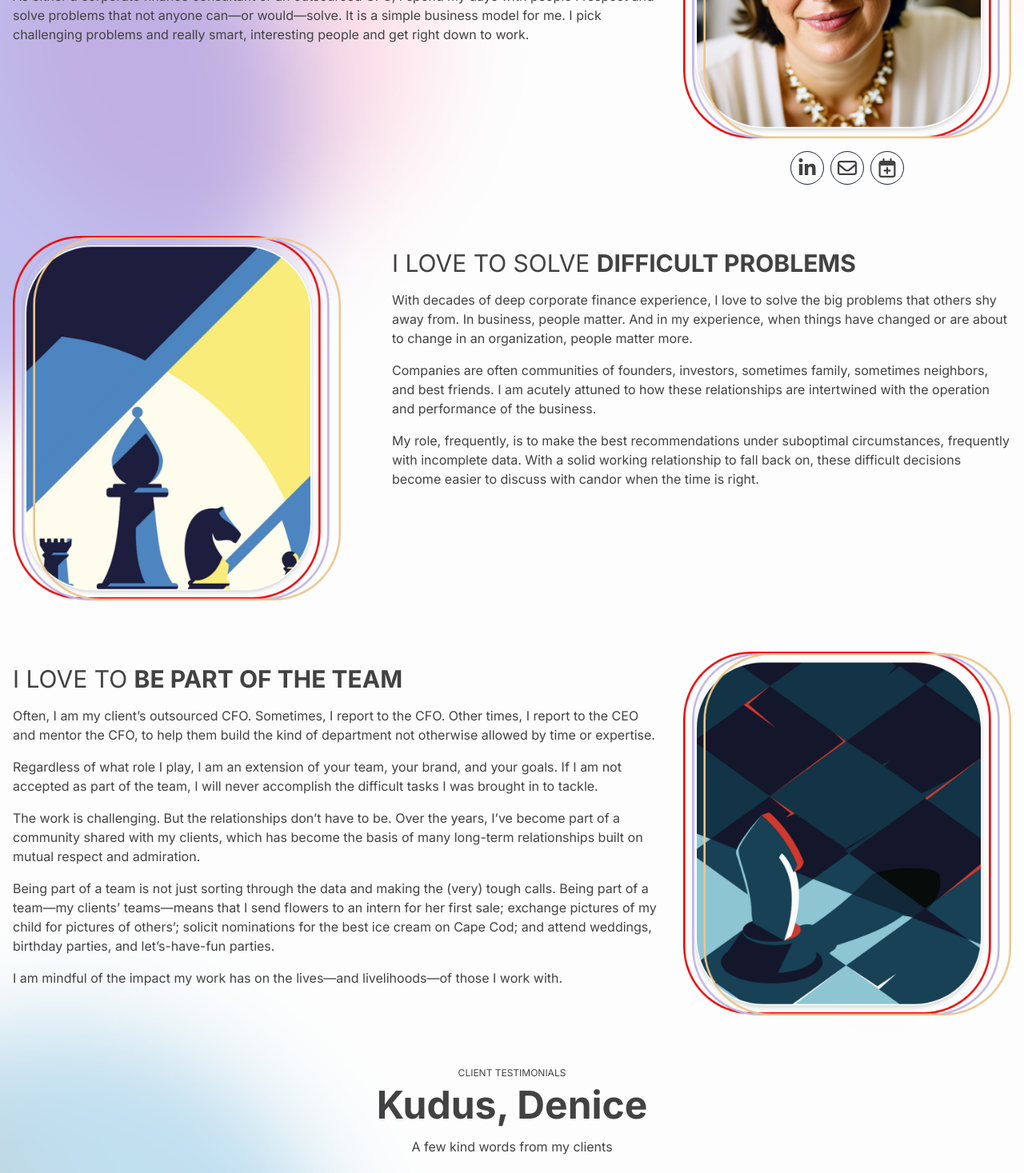
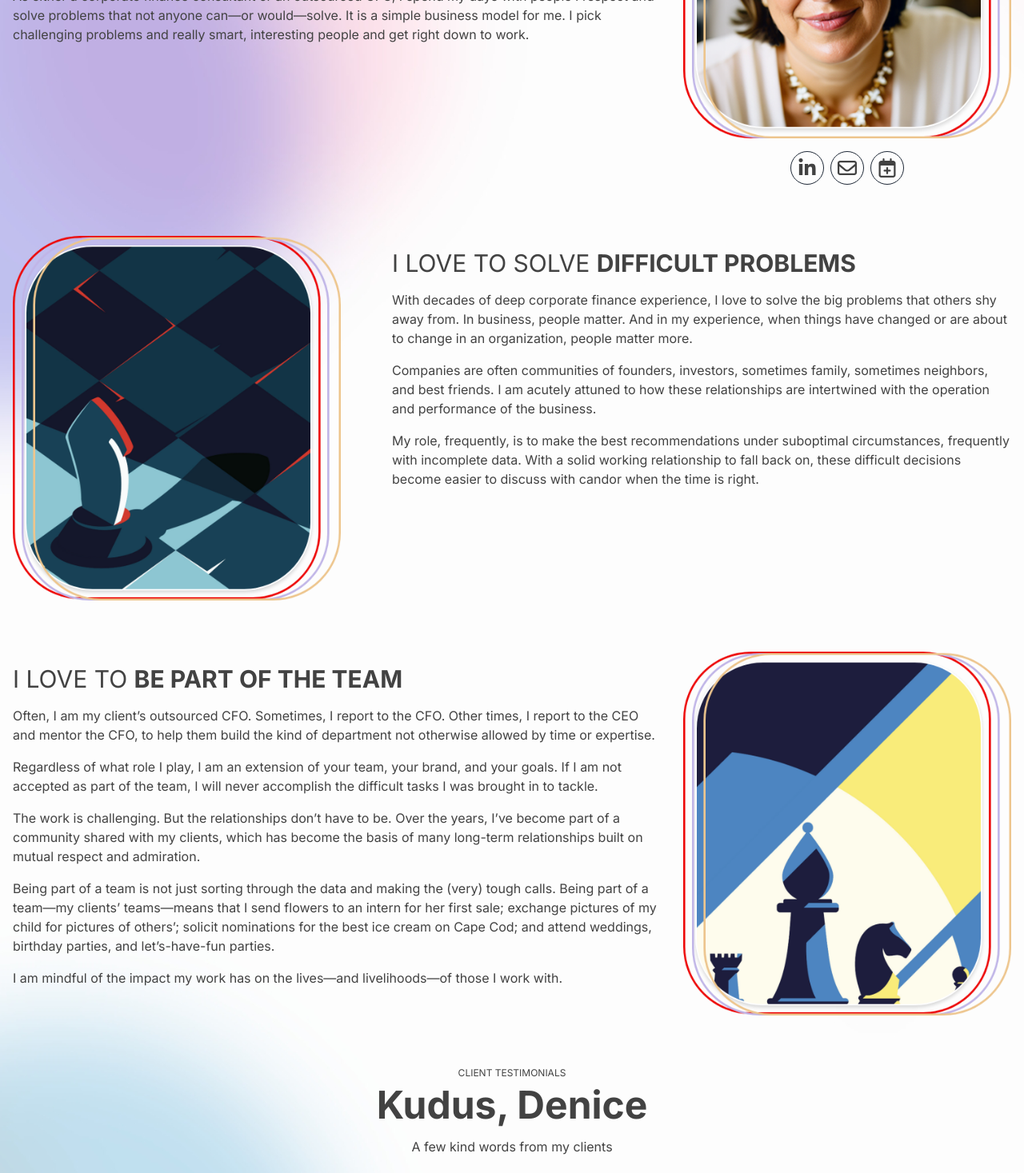
Before and after one commit to Dmitriy-ateo/dsakakeeny, a Next.js app: page /what-i-love in a window 1280 px wide. Shown: the part 401-1868 px from the top of the page at 80% size. Built offline with nearby package versions, Linux system fonts and the light colour scheme.

Commit message:
fix images

```diff
--- a/src/app/what-i-love/page.tsx
+++ b/src/app/what-i-love/page.tsx
@@ -60,7 +60,7 @@ const WhatILovePage = () => (
     <section className="flex flex-col flex-nowrap container px-4 py-8 items-center sm:items-start gap-16 sm:flex-row">
       <div className="shrink lg:shrink-0 min-w-[250px]">
         <Image
-          src="/assets/images/Chess_2.png"
+          src="/assets/images/Chess_3.png"
           alt="Denice Sakakeeny"
           width={410}
           height={455}
@@ -129,7 +129,7 @@ const WhatILovePage = () => (
       </div>
       <div className="flex flex-col items-center gap-4 shrink lg:shrink-0 min-w-[250px] order-1 sm:order-2">
         <Image
-          src="/assets/images/Chess_3.png"
+          src="/assets/images/Chess_2.png"
           alt="Denice Sakakeeny"
           width={410}
           height={455}
```
